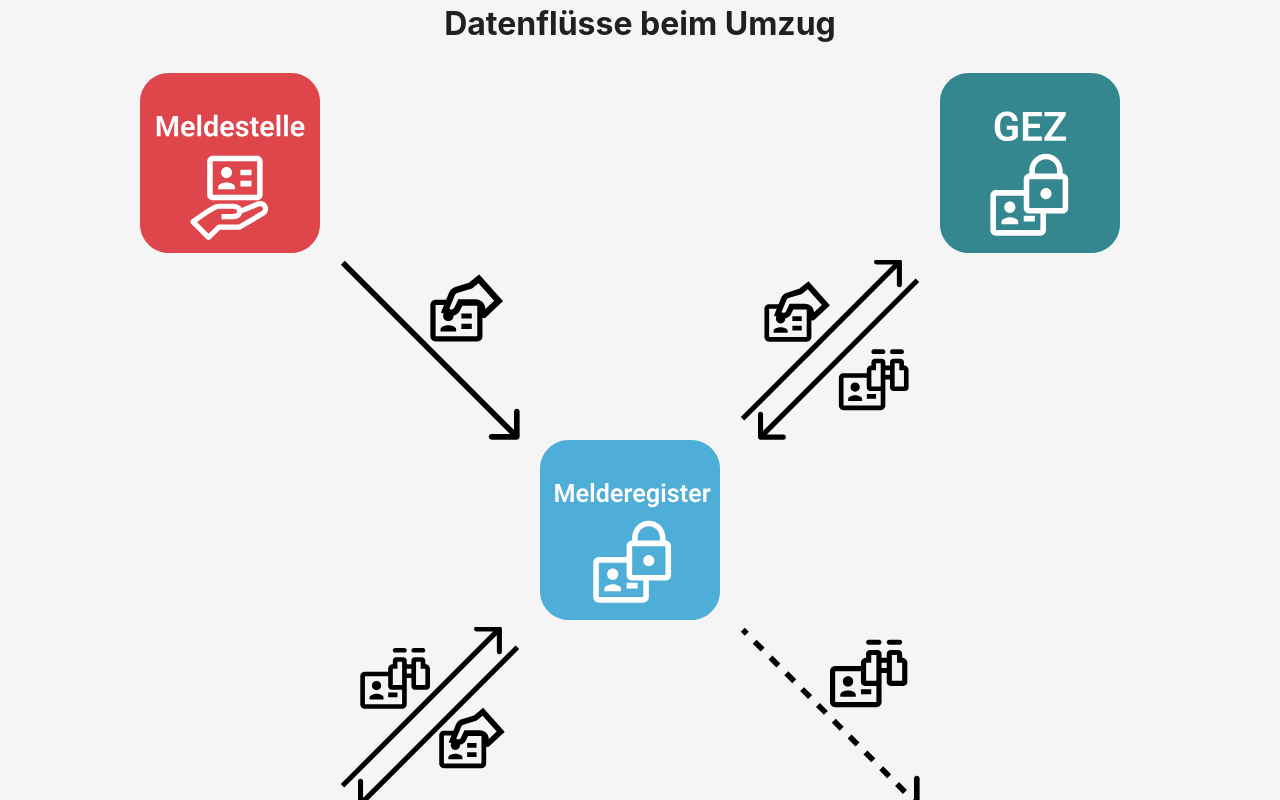
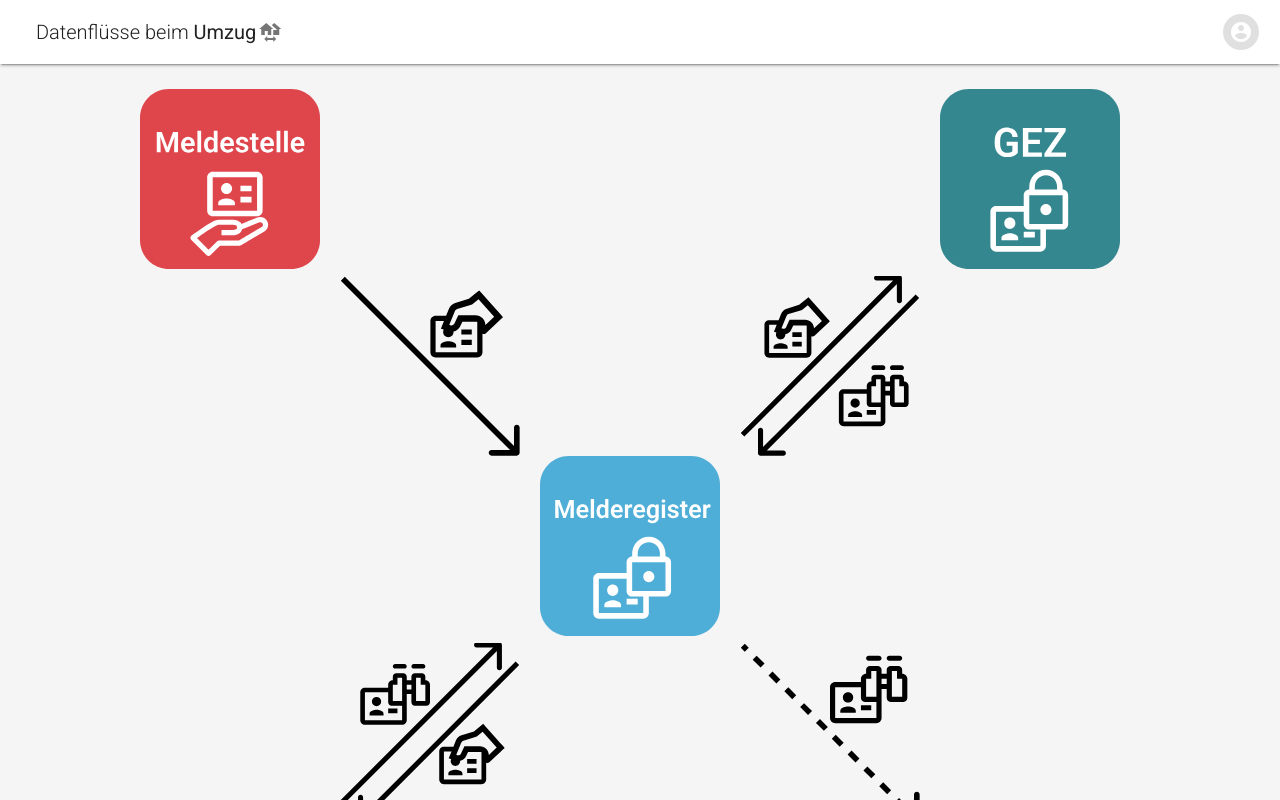
Before and after one commit to skatefasteatass/bachelorarbeit, a Vue app: page / in a window 1280 px wide. Shown: the top 800 px of the page. Built offline with nearby package versions, Linux system fonts and the light colour scheme.

Commit message:
fixed header to look less poopoo

```diff
--- a/src/components/Header.vue
+++ b/src/components/Header.vue
@@ -1,7 +1,24 @@
 <template>
-  <header>
-    <h1>Datenflüsse beim Umzug</h1>
-  </header>
+<nav class="nav">
+  <v-toolbar app elevation="2">
+    <v-toolbar-title class="toolbar">
+      <span class="font-weight-light">Datenflüsse beim </span>
+      <span>Umzug</span>
+
+
+    </v-toolbar-title>
+      <v-icon>mdi-home-switch</v-icon>
+      <v-spacer />
+      <span style="margin-right:5px">
+        <v-avatar color="grey lighten-2" size="36">
+          <v-icon dark>
+            mdi-account-circle
+          </v-icon>
+        </v-avatar>
+      </span>
+  </v-toolbar>
+
+</nav>
 </template>
 
 <script>
@@ -11,14 +28,11 @@
 </script>
 
 <style scoped>
-header {
-  font-family: -apple-system, BlinkMacSystemFont, 'Segoe UI', Roboto, Oxygen, Ubuntu, Cantarell, 'Open Sans', 'Helvetica Neue', sans-serif;
-  display: flex;
+.nav {
   margin-bottom: 25px;
-  display: flex;
-  justify-content: center;
-  background-color: whitesmoke;
-  text-align: center;
-  font-size: 1em;
+}
+.toolbar {
+  margin-left: 20px;
+  margin-right: 2px;
 }
 </style>
```
Also changed, not shown: src/assets/stadt.svg (added), 1 other file (tests, documents, lock files or other folders).
